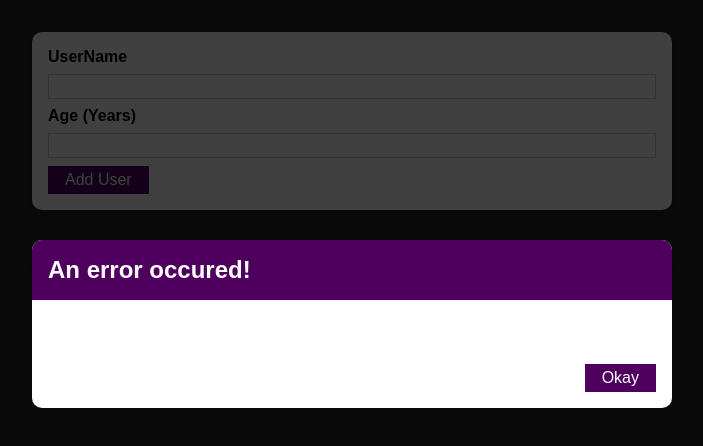
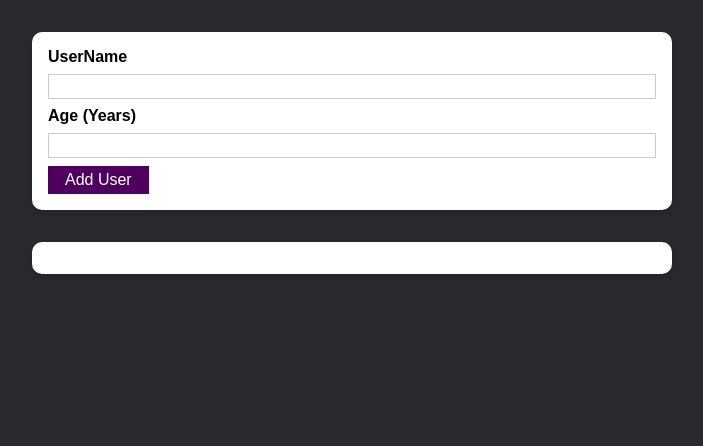
Before and after one commit to Mila2999/Demo-project-User-Form, a React (Create React App) app: page / in a window 1280 px wide. Shown: the top 446 px of the page, without its empty margins (288-991 px from the left). Built offline with nearby package versions, Linux system fonts and the light colour scheme.

Commit message:
Manage the Error State

```diff
--- a/src/App.js
+++ b/src/App.js
@@ -6,7 +6,6 @@
   const [usersList, setUsersList] = useState([]);
   const addUserHandler = (uName, uAge) => {
     setUsersList((prevUsersList) => {
-      console.log(prevUsersList);
       return [...prevUsersList, { name: uName, age: uAge, id: Math.random().toString }];
     });
   };
--- a/src/components/UI/ErrorModal.js
+++ b/src/components/UI/ErrorModal.js
@@ -5,16 +5,16 @@
 const ErrorModal = (props) => {
   return (
     <div>
-      <div className={classes.backdrop} />
+      <div className={classes.backdrop} onClick={props.onConfirm} />
       <Card className={classes.modal}>
         <header className={classes.header}>
           <h2>{props.title}</h2>
         </header>
         <div className={classes.content}>
-          <p>{props.massage}</p>
+          <p>{props.message}</p>
         </div>
         <footer className={classes.actions}>
-          <Button>Okay</Button>
+          <Button onClick={props.onConfirm}>Okay</Button>
         </footer>
       </Card>
     </div>
--- a/src/components/Users/AddUser.js
+++ b/src/components/Users/AddUser.js
@@ -7,15 +7,26 @@
 const AddUser = (props) => {
   const [enteredUserName, setenteredUserName] = useState('');
   const [enteredAge, setenteredAge] = useState('');
+
+  const [error, setError] = useState();
+
   const addUserHendler = (event) => {
     event.preventDefault();
     if (enteredUserName.trim().length === 0 || enteredAge.trim().length === 0) {
+      setError({
+        title: 'Invalid input',
+        message: 'Please enter a valid name and age (non-empty values)',
+      });
       return;
     }
     if (+enteredAge < 1) {
+      setError({
+        title: 'Invalid age',
+        message: 'Please enter a valid age ( > 0)',
+      });
       return;
     }
-    console.log(enteredUserName, enteredAge);
+
     props.onAddUser(enteredUserName, enteredAge);
     setenteredUserName(''); //reset
     setenteredAge('');
@@ -27,10 +38,13 @@
   const userAgeChangesHandler = (event) => {
     setenteredAge(event.target.value);
   };
+  const errorHandler = () => {
+    setError(null);
+  };
 
   return (
     <div>
-      <ErrorModal title="An error occured!" message="Someting went wrong!" />
+      {error && <ErrorModal title={error.title} message={error.message} onConfirm={errorHandler} />}
       <Card className={classes.input}>
         <form onSubmit={addUserHendler}>
           <label htmlFor="username">UserName</label>
@@ -40,10 +54,8 @@
             id="username"
             type="text"
           />
-
           <label htmlFor="age">Age (Years)</label>
           <input onChange={userAgeChangesHandler} id="age" type="number" value={enteredAge} />
-
           <Button className={classes.button} type="submit">
             Add User
           </Button>
```
